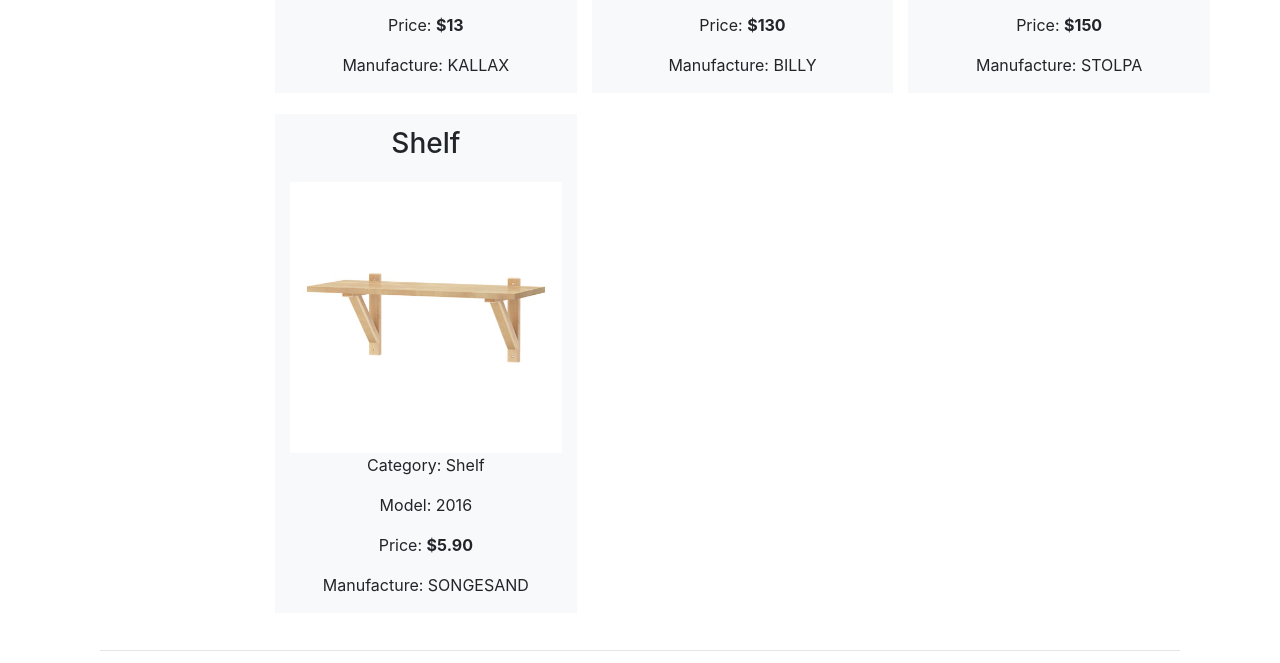
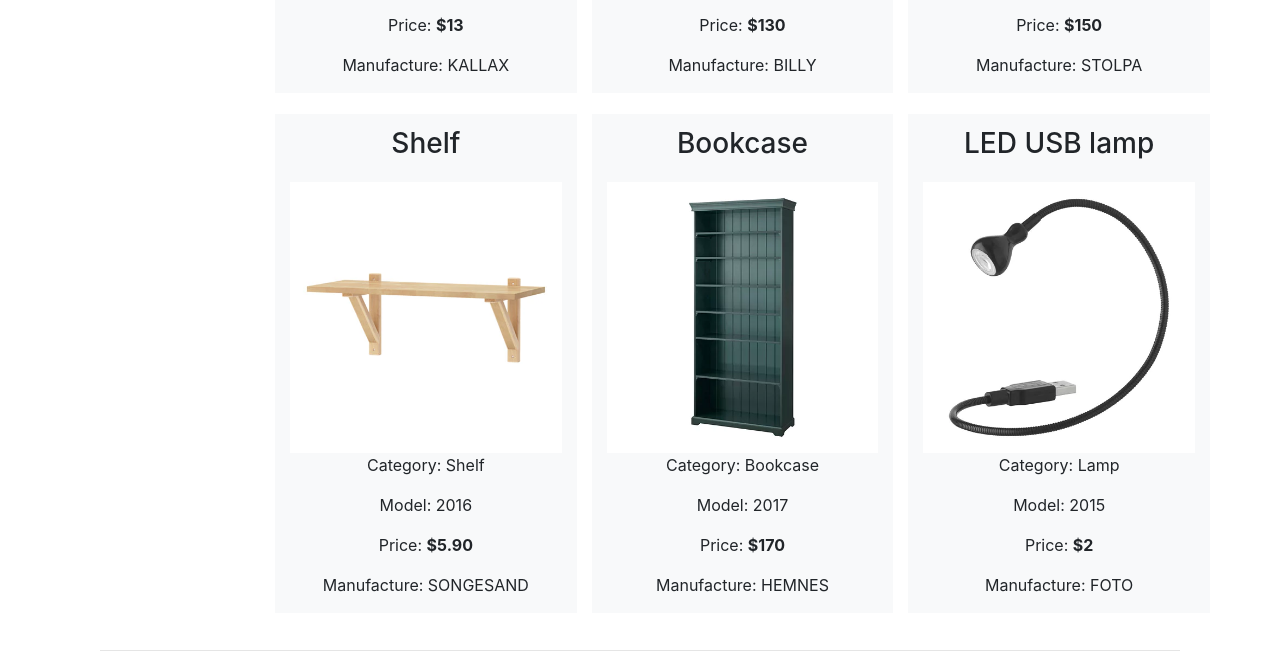
Before and after one commit to phuthinhabc/e-Projects, a plain HTML site: page product.html in a window 1280 px wide. Shown: the part 2257-2920 px from the top of the page. Drawn offline with nearby package versions, Linux system fonts and the light colour scheme; some packages are replaced by stand-ins of ours; a script that the page names is missing.

Commit message:
Update more product

```diff
--- a/JS/product_js.js
+++ b/JS/product_js.js
@@ -1033,6 +1033,154 @@
             price: '5.90',
             sales: 8,
         },
+        {
+            id: 14,
+            name: 'Bookcase',
+            imageUrl:
+            {
+                imageUrl:  './images/products/product14/HEMNES-bookcase-1.jpg',
+                imageUrl2: './images/products/product14/HEMNES-bookcase-2.jpg',
+                imageUrl3: './images/products/product14/HEMNES-bookcase-3.jpg',
+                imageUrl4: './images/products/product14/HEMNES-bookcase-4.jpg',
+                imageUrl5: './images/products/product14/HEMNES-bookcase-5.jpg',
+                imageUrl6: '',
+                imageUrl7: '',
+                imageUrl8: '',
+            },
+            keyfeatures:
+            {
+                'Information of keyfeatures':
+                `
+                    Cornice and plinth rail help create a uniform expression when two or more units are connected together.
+                `,
+                'Assembled size':
+                {
+                    'Width': '96 cm',
+                    'Depth': '37 cm',
+                    'Height': '214 cm',
+                    'Max. load/shelf': '35 kg',
+                },
+                'Pakage name': 'Bookcase HEMNES',
+                'Pakages': '2',
+                'Package size & weight':
+                {
+                    'Package 1':
+                    {
+                        'Article no':	'004.180.22',
+                        'Package ':	'1/2',
+                        'Length':	'221 cm',
+                        'Width':	'37 cm',
+                        'Height':	'9 cm',
+                        'Weight':	'37.80 kg',
+                        'Volume per package':	'76.5 l',
+                    },
+                    'Package 2':
+                    {
+                        'Article no':	'004.180.22',
+                        'Package ':	'2/2',
+                        'Length':	'89 cm',
+                        'Width':	'33 cm',
+                        'Height':	'12 cm',
+                        'Weight':	'20.50 kg',
+                        'Volume per package':	'35.4 l',
+                    },
+                }
+            },
+            careinstructions:
+            `
+                Wipe clean with a cloth dampened in a mild cleaner.<br><br>
+                Wipe dry with a clean cloth.<br><br>
+            `,
+            goodtoknow:
+            `
+                This furniture must be fixed to the wall with the enclosed wall fastener.<br><br>
+                Different wall materials require different types of fixing devices. Use fixing devices suitable for the walls in your home, sold separately.<br><br>
+                Two people are required to do the assembly.<br><br>
+                May be completed with HEMNES doors 44x198 cm.<br><br>
+            `,
+            designer: 'Carina Bengs',
+            materials:
+            `
+                Top panel: Particleboard, Polyester paint<br><br>
+                Side panel: Particleboard, Melamine foil, ABS plastic, Polyester paint<br><br>
+                Shelf: Solid pine, Fibreboard, ABS plastic, Polyester paint<br><br>
+                Back/ Other parts: Fibreboard, Polyester paint<br><br>
+                Bottom panel: Particleboard, Foil, Polyester paint<br><br>
+            `,
+            productDocument: './product_document/HEMNES-Bookcase.docx',
+            category: 'Bookcase',
+            manufacture: 'HEMNES',
+            model: '2017',
+            quantity_of_inventory: 5,
+            price: '170',
+            sales: 12,
+        },
+        {
+            id: 15,
+            name: 'LED USB lamp',
+            imageUrl:
+            {
+                imageUrl:  './images/products/product15/FOTO-led_usb_lamp-1.jpg',
+                imageUrl2: './images/products/product15/FOTO-led_usb_lamp-2.jpg',
+                imageUrl3: './images/products/product15/FOTO-led_usb_lamp-3.jpg',
+                imageUrl4: '',
+                imageUrl5: '',
+                imageUrl6: '',
+                imageUrl7: '',
+                imageUrl8: '',
+            },
+            keyfeatures:
+            {
+                'Information of keyfeatures':
+                `
+                    You can easily direct the light where you want it because the lamp arm and head are adjustable.
+                `,
+                'Assembled size':
+                {
+                    'Luminous flux': '10 lm',
+                    'Power': '0.3 W',
+                },
+                'Pakage name': 'LED USB lamp FOTO',
+                'Pakages': '2',
+                'Package size & weight':
+                {
+                    'Package 1':
+                    {
+                        'Article no':	'702.912.32',
+                        'Package ':	'1',
+                        'Length':	'8 cm',
+                        'Width':	'7 cm',
+                        'Height':	'2 cm',
+                        'Weight':	'0.04 kg',
+                        'Volume per package':	'0.1 l',
+                    }
+                }
+            },
+            careinstructions:
+            `
+            `,
+            goodtoknow:
+            `
+                LED life time approx. 25.000 hours.<br><br>
+                Built-in LED light source.<br><br>
+                Light colour: warm white (2700 Kelvin).<br><br>
+                This product bears the CE mark.<br><br>
+            `,
+            designer: 'A Efverlund/J Jelinek',
+            materials:
+            `
+                Shades/ Lens holder/ Reflector: ABS plastic<br><br>
+                Optical lens: Acrylic plastic<br><br>
+                Arm: Steel, Paint<br><br>
+            `,
+            productDocument: './product_document/FOTO-LED_USB_lamp.docx',
+            category: 'Lamp',
+            manufacture: 'FOTO',
+            model: '2015',
+            quantity_of_inventory: 50,
+            price: '2',
+            sales: 40,
+        },
     ];
 
 
@@ -1145,6 +1293,7 @@
 
     $scope.checkNavigate= function()
     {
+        alert("Added");
         if ($scope.compareDatalength >= 2)
         {
             if(confirm("Added to comparison. Do you want to navigate to comparison page?") == true)
--- a/product.html
+++ b/product.html
@@ -230,7 +230,7 @@
                 <div ng-repeat="(key,value) in item['keyfeatures']['Assembled size']">
                   <p>{{key}}: {{value}}</p>
                 </div>
-                <a ng-mouseenter="specificItemFunction(item.id)" ng-click='specificItemFunction(item.id)' href="./specific_product.html" class="btn my-button-overlay my-2">
+                <a ng-mouseenter="specificItemFunction(item.id)" href="./specific_product.html" class="btn my-button-overlay my-2">
                   <span>Click for more</span>
                 </a>
                 <br>
```
Also changed, not shown: specific_product.html (+1 -1 lines), images/products/product14/HEMNES-bookcase-1.jpg (added), images/products/product14/HEMNES-bookcase-2.jpg (added), images/products/product14/HEMNES-bookcase-3.jpg (added), images/products/product14/HEMNES-bookcase-4.jpg (added), images/products/product14/HEMNES-bookcase-5.jpg (added), images/products/product15/FOTO-led_usb_lamp-1.jpg (added), images/products/product15/FOTO-led_usb_lamp-2.jpg (added), images/products/product15/FOTO-led_usb_lamp-3.jpg (added), 2 other files.
